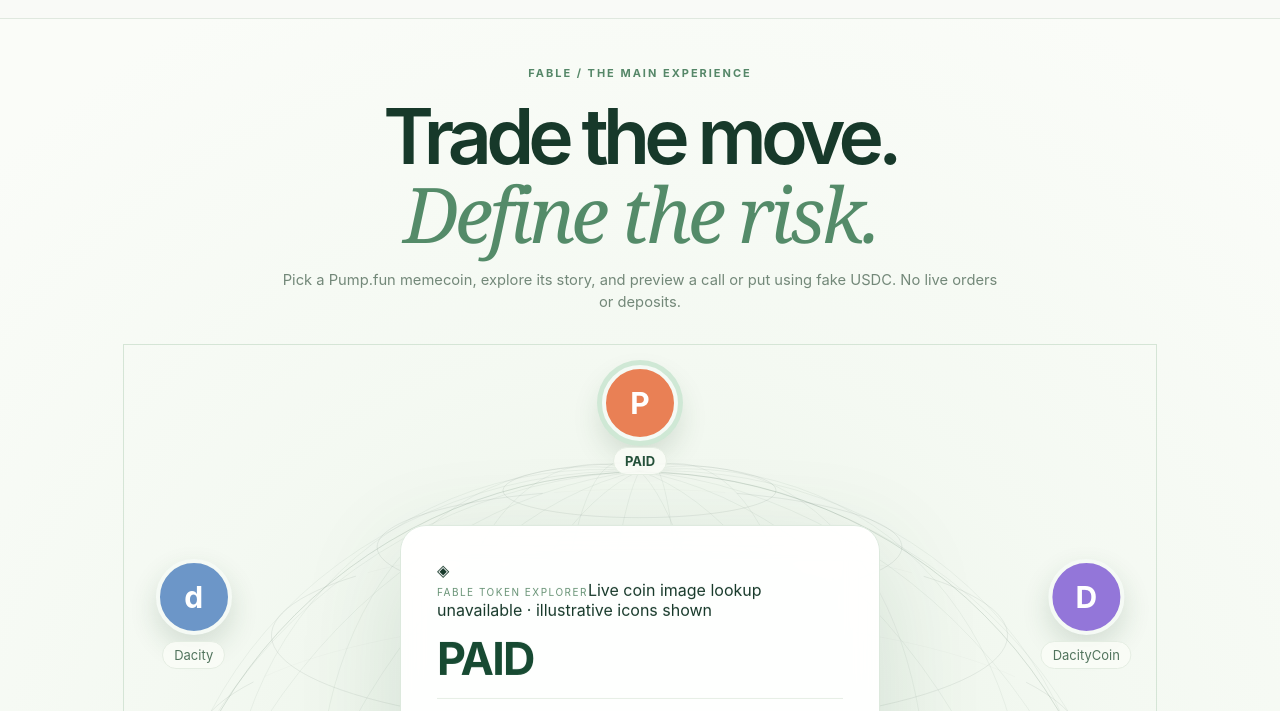
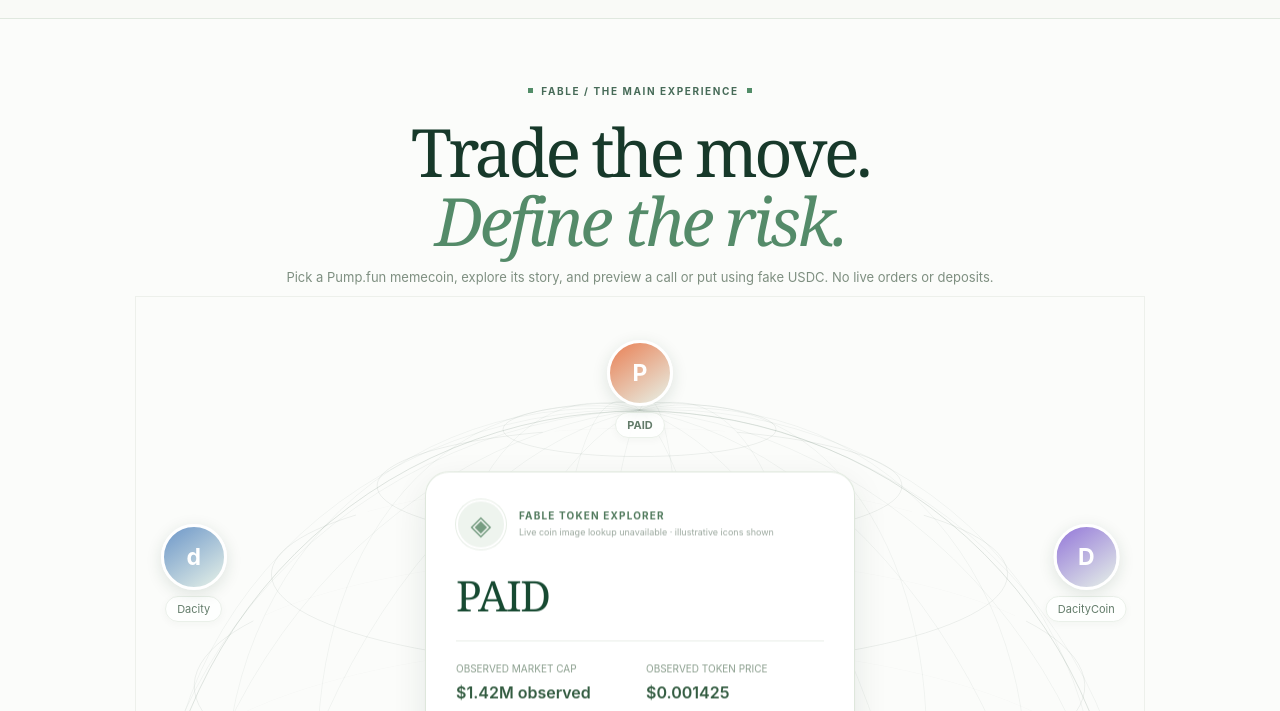
Before and after one commit to fableoptions/fableoptions, a website: page web/index.html in a window 1280 px wide. Shown: the part 59-770 px from the top of the page. Drawn offline with Linux system fonts and the light colour scheme; no server answers.

Commit message:
Refine Fable orbit with editorial typography, subtle globe, artwork avatars and glass card

```diff
--- a/web/orbit.css
+++ b/web/orbit.css
@@ -84,3 +84,123 @@ main > .orbit-section:first-child .orbit-token-symbol{width:48px;height:48px;fon
 main > .orbit-section:first-child .orbit-token-name{font-size:10px}
 main > .orbit-section:first-child .orbit-actions button{padding:14px 19px;font-size:12px}
 }
+
+/* Premium editorial orbit, based on the supplied visual reference. */
+main > .orbit-section:first-child{
+  background: #fbfcfa;
+  padding-top: 58px;
+  padding-bottom: 78px;
+}
+main > .orbit-section:first-child .orbit-intro .kicker{
+  display:inline-flex;align-items:center;gap:8px;
+  letter-spacing:.16em;font-size:10px;color:#476b58
+}
+main > .orbit-section:first-child .orbit-intro .kicker::before,
+main > .orbit-section:first-child .orbit-intro .kicker::after{
+  content:"";height:5px;width:5px;background:#528d68;display:inline-block
+}
+main > .orbit-section:first-child .orbit-intro h2{
+  font-family:Georgia,"Iowan Old Style",serif;
+  font-weight:400;letter-spacing:-.055em;
+  font-size:clamp(44px,5.2vw,74px);line-height:1.04;
+  margin:20px 0 12px
+}
+main > .orbit-section:first-child .orbit-intro p{
+  font-size:13px;line-height:1.6;
+  color:#7e8f80
+}
+main > .orbit-section:first-child .orbit-stage{
+  max-width:1280px;height:clamp(600px,56vw,745px);
+  margin-top:8px
+}
+.orbit-sphere{display:none!important}
+.orbit-wireframe{
+  position:absolute;inset:0;width:100%;height:100%;
+  z-index:0;pointer-events:none;opacity:.95
+}
+.orbit-frame{inset:0 8% 4%!important;border-color:#edf0eb!important}
+.orbit-dots{z-index:2}
+main > .orbit-section:first-child .orbit-token{
+  min-width:88px;
+  transition:left .9s cubic-bezier(.22,.8,.22,1),top .9s cubic-bezier(.22,.8,.22,1);
+}
+main > .orbit-section:first-child .orbit-token-symbol{
+  width:66px;height:66px;
+  font-size:23px;
+  overflow:hidden;
+  position:relative;
+  border:3px solid #ffffff;
+  background:linear-gradient(145deg,var(--token-color),#e7f2e8);
+  box-shadow:0 4px 16px rgba(20,58,40,.13);
+  transition:transform .22s ease,box-shadow .22s ease;
+}
+.orbit-token-symbol.has-coin-art{font-size:0!important}
+.orbit-coin-art{
+  position:absolute;inset:0;width:100%;height:100%;
+  display:block;object-fit:cover;border-radius:50%;
+  background:#edf3ed
+}
+.orbit-token.selected .orbit-token-symbol{
+  box-shadow:0 0 0 3px #dce9df,0 7px 25px rgba(21,69,43,.19)
+}
+main > .orbit-section:first-child .orbit-token-name{
+  background:rgba(255,255,255,.88);
+  border:1px solid #eaf0e9;
+  color:#637c6a;font-size:11px;
+  box-shadow:0 2px 9px rgba(25,64,40,.035)
+}
+main > .orbit-section:first-child .orbit-card{
+  width:min(430px,42%);
+  top:49%;
+  padding:27px 30px 23px;
+  background:rgba(255,255,255,.97);
+  border:1px solid rgba(217,227,215,.86);
+  border-radius:24px;
+  box-shadow:0 2px 3px rgba(26,54,34,.025),0 12px 35px rgba(25,52,35,.095);
+}
+.orbit-card-header{display:flex;align-items:center;gap:13px}
+.orbit-feature-art{
+  flex:none;width:50px;height:50px;display:grid;place-items:center;
+  border-radius:50%;background:#eef4ee;
+  border:2px solid #fff;box-shadow:0 0 0 1px #e7eee6;
+  overflow:hidden;color:#779d82;font-size:27px
+}
+.orbit-feature-art img{
+  width:100%;height:100%;object-fit:cover;border-radius:50%;display:block
+}
+.orbit-feature-art img[hidden]{display:none}
+.orbit-card-header-text{display:flex;flex-direction:column;gap:5px;min-width:0}
+.orbit-card .orbit-card-label{font-size:10px;font-weight:650;letter-spacing:.115em;color:#517a5d}
+.orbit-art-status{font-size:9px;color:#9ba89e;line-height:1.35}
+main > .orbit-section:first-child .orbit-card h3{
+  font-family:Georgia,"Iowan Old Style",serif;
+  font-size:clamp(34px,3.3vw,48px);
+  font-weight:400;letter-spacing:-.035em;
+  margin:17px 0 17px;
+}
+.orbit-card-grid{border-top:1px solid #e9eee8;border-bottom:1px solid #e9eee8}
+main > .orbit-section:first-child .orbit-card-grid strong{font-size:16px;font-weight:600}
+.orbit-card-address{margin-top:18px}
+.orbit-card p{margin-bottom:0;color:#879587}
+.orbit-card-switch{animation:orbitCardEnter .48s cubic-bezier(.24,.85,.25,1)}
+main > .orbit-section:first-child .orbit-controls{margin:0 auto 14px}
+main > .orbit-section:first-child .orbit-actions button{font-size:13px;padding:15px 29px}
+@media(max-width:800px){
+  main > .orbit-section:first-child .orbit-stage{height:610px}
+  main > .orbit-section:first-child .orbit-card{width:min(380px,60%);padding:23px}
+  main > .orbit-section:first-child .orbit-token-symbol{width:56px;height:56px}
+}
+@media(max-width:540px){
+  main > .orbit-section:first-child{padding-top:36px}
+  main > .orbit-section:first-child .orbit-intro h2{font-size:clamp(41px,10vw,56px)}
+  main > .orbit-section:first-child .orbit-stage{height:505px}
+  main > .orbit-section:first-child .orbit-card{width:min(318px,72%);top:51%;padding:16px 19px 17px}
+  main > .orbit-section:first-child .orbit-card h3{font-size:29px;margin:13px 0}
+  .orbit-feature-art{height:40px;width:40px}
+  .orbit-card .orbit-card-label{font-size:9px}
+  .orbit-art-status{font-size:8px}
+  main > .orbit-section:first-child .orbit-token-symbol{height:46px;width:46px}
+  main > .orbit-section:first-child .orbit-token-name{font-size:9px}
+  .orbit-card-address{flex-wrap:wrap}
+}
+@media(prefers-reduced-motion:reduce){.orbit-token,.orbit-coin-art{transition:none!important}}
```
